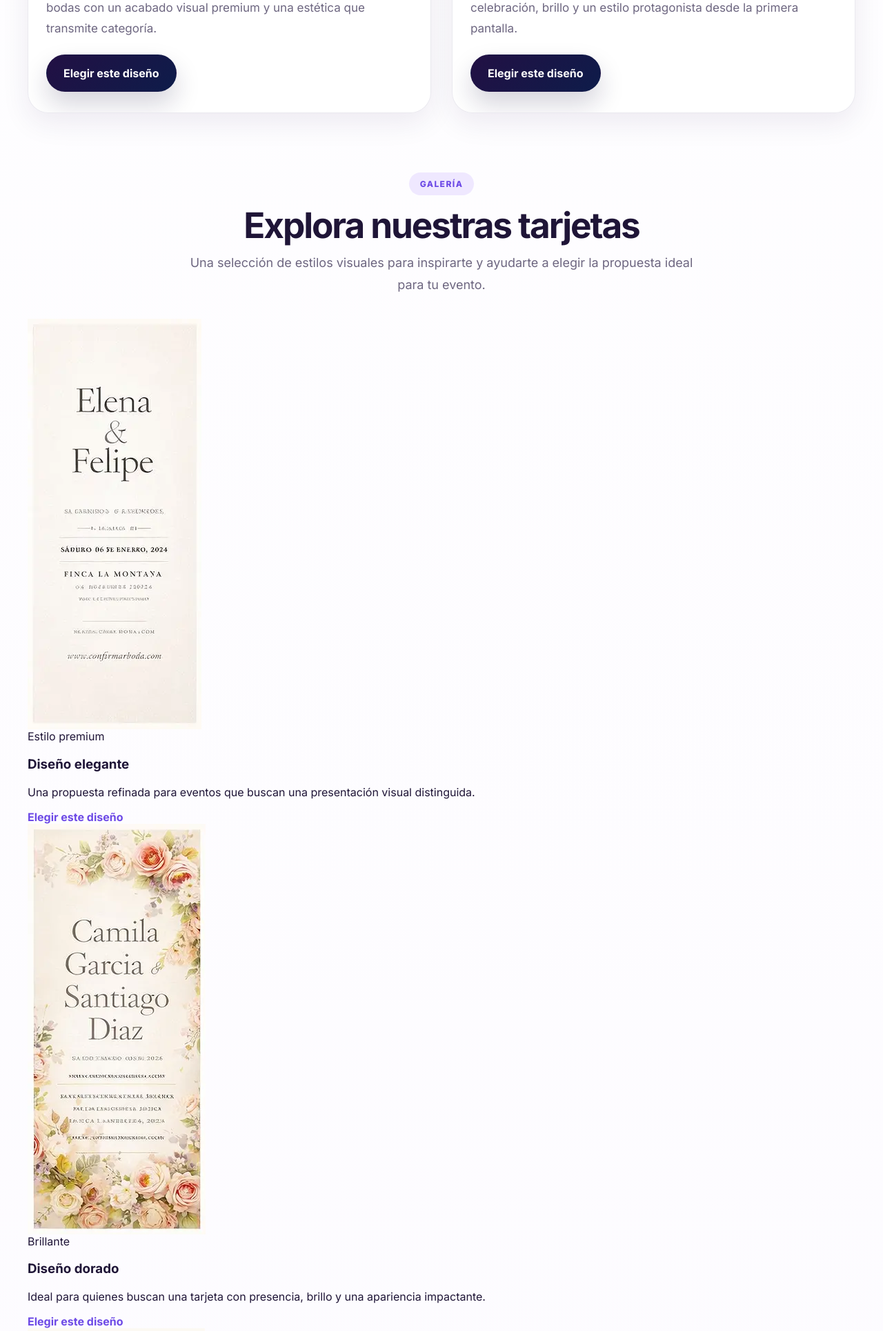
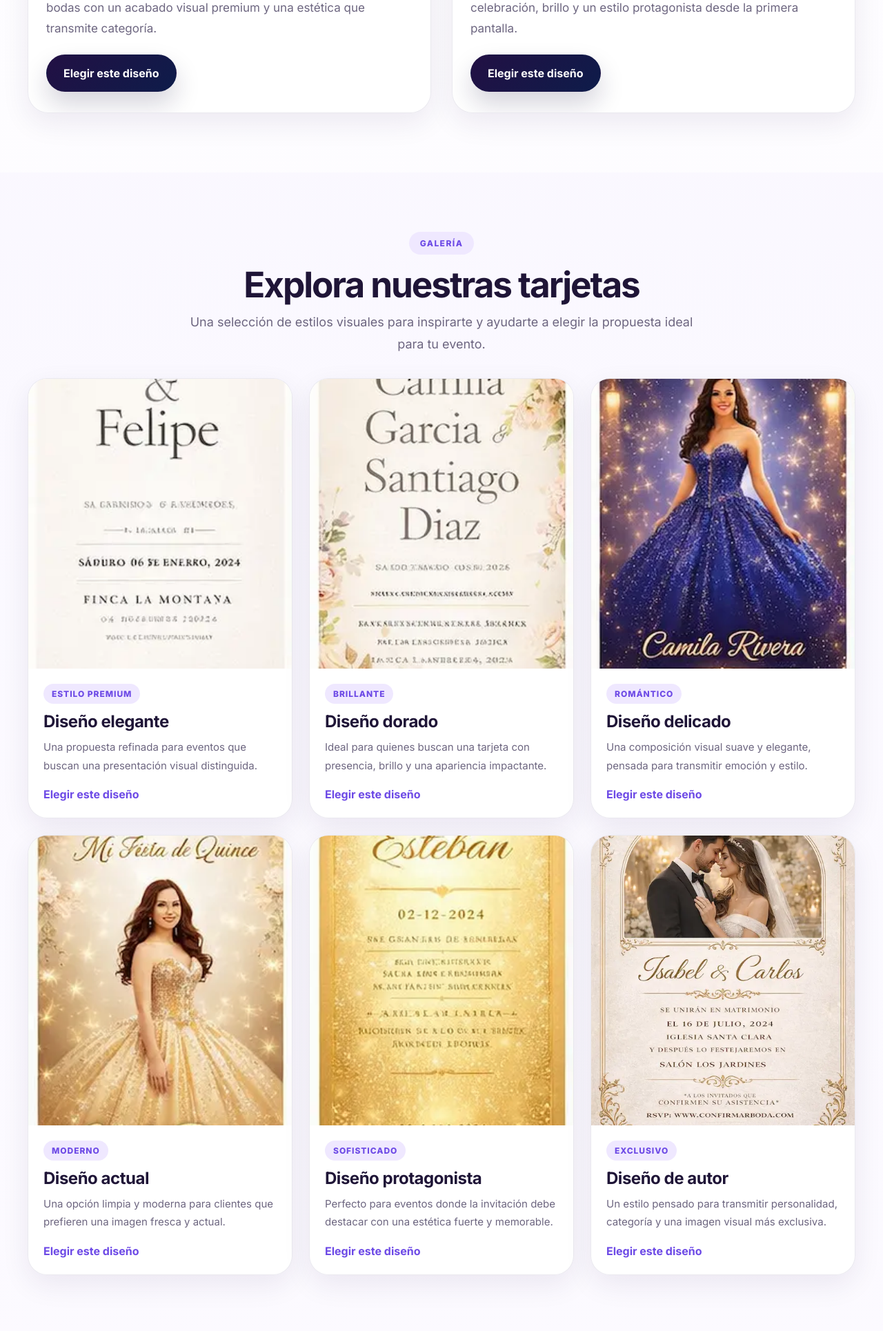
Before and after one commit to medsysbot/invita-virtual, a Flask app: page / in a window 1280 px wide. Shown: the part 2051-3980 px from the top of the page at 69% size. Run offline with Flask 3, Linux system fonts and the light colour scheme; data that the repository does not hold is empty.

Commit message:
Update style.css

```diff
--- a/static/css/style.css
+++ b/static/css/style.css
@@ -821,3 +821,86 @@ td {
     padding: 22px;
   }
 }
+
+.gallery-showcase {
+  padding: 86px 0;
+  background: linear-gradient(180deg, rgba(248, 245, 255, 0.6) 0%, rgba(255, 255, 255, 0) 100%);
+}
+
+.gallery-showcase__grid {
+  display: grid;
+  grid-template-columns: repeat(3, minmax(0, 1fr));
+  gap: 24px;
+}
+
+.gallery-card {
+  background: rgba(255, 255, 255, 0.95);
+  border: 1px solid rgba(56, 39, 104, 0.10);
+  border-radius: 28px;
+  overflow: hidden;
+  box-shadow: 0 14px 40px rgba(37, 19, 82, 0.08);
+  transition: transform 0.2s ease, box-shadow 0.2s ease;
+}
+
+.gallery-card:hover {
+  transform: translateY(-4px);
+  box-shadow: 0 20px 50px rgba(37, 19, 82, 0.12);
+}
+
+.gallery-card__image {
+  width: 100%;
+  height: 420px;
+  object-fit: cover;
+}
+
+.gallery-card__content {
+  padding: 22px 22px 24px;
+}
+
+.gallery-card__tag {
+  display: inline-flex;
+  margin-bottom: 12px;
+  padding: 7px 12px;
+  border-radius: 999px;
+  background: var(--primary-soft);
+  color: var(--primary);
+  font-size: 12px;
+  font-weight: 800;
+  letter-spacing: 0.08em;
+  text-transform: uppercase;
+}
+
+.gallery-card__content h3 {
+  margin: 0 0 10px;
+  font-size: 24px;
+  line-height: 1.18;
+  letter-spacing: -0.02em;
+  color: var(--text);
+}
+
+.gallery-card__content p {
+  margin: 0 0 18px;
+  font-size: 15px;
+  line-height: 1.75;
+  color: var(--text-soft);
+}
+
+@media (max-width: 1100px) {
+  .gallery-showcase__grid {
+    grid-template-columns: repeat(2, minmax(0, 1fr));
+  }
+}
+
+@media (max-width: 760px) {
+  .gallery-showcase {
+    padding: 54px 0;
+  }
+
+  .gallery-showcase__grid {
+    grid-template-columns: 1fr;
+  }
+
+  .gallery-card__image {
+    height: 360px;
+  }
+}
```
